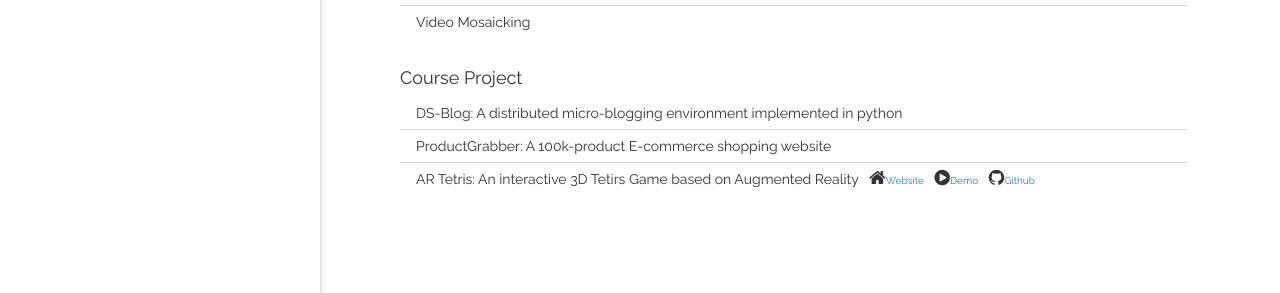
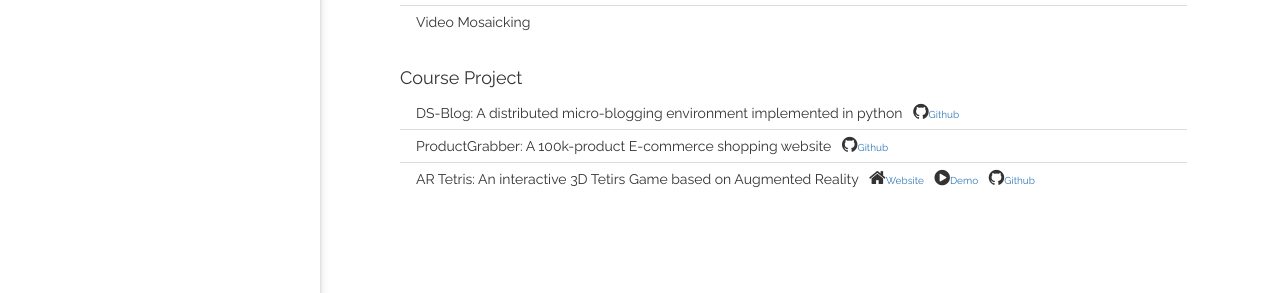
Before and after one commit to binhanxu/binhanxu.github.io, a Jekyll site: the page built from project/index.html, in a window 1280 px wide. Shown: the part 477-770 px from the top of the page. Built offline with Jekyll 4.4.1, drawn with Linux system fonts in a browser that asks for light colours.

Commit message:
update css

```diff
--- a/project/index.html
+++ b/project/index.html
@@ -14,10 +14,12 @@ title: My Project
 	<h4>Course Project</h4>
 	<ul class="w3-ul">
 
-	   <li>DS-Blog: A distributed micro-blogging environment implemented in python</li>
-	   <li>ProductGrabber: A 100k-product E-commerce shopping website</li>
+	   <li>DS-Blog: A distributed micro-blogging environment implemented in python
+	   &nbsp <i class="fa fa-github w3-large my-icon"><a href="https://github.com/binhanxu/TimeKeeper">Github</a></i></li>
+	   <li>ProductGrabber: A 100k-product E-commerce shopping website
+	   &nbsp <i class="fa fa-github w3-large my-icon"><a href="https://github.com/binhanxu/ProductGrabber">Github</a></i></li>
 	   <li>AR Tetris: An interactive 3D Tetirs Game based on Augmented Reality
 	   &nbsp <i class="fa fa-home w3-large my-icon"><a href="http://yuesong.wang/LegoGame/">Website</a></i>
-	   &nbsp <i class="fa fa-play-circle w3-large my-icon"><a href="">Demo</a></i>
-	   &nbsp <i class="fa fa-github w3-large my-icon"><a href="">Github</a></i></li>
+	   &nbsp <i class="fa fa-play-circle w3-large my-icon"><a href="https://www.youtube.com/watch?v=Icbgk8CSI10">Demo</a></i>
+	   &nbsp <i class="fa fa-github w3-large my-icon"><a href="https://github.com/binhanxu/LegoGame-1">Github</a></i></li>
 	</ul>
```
